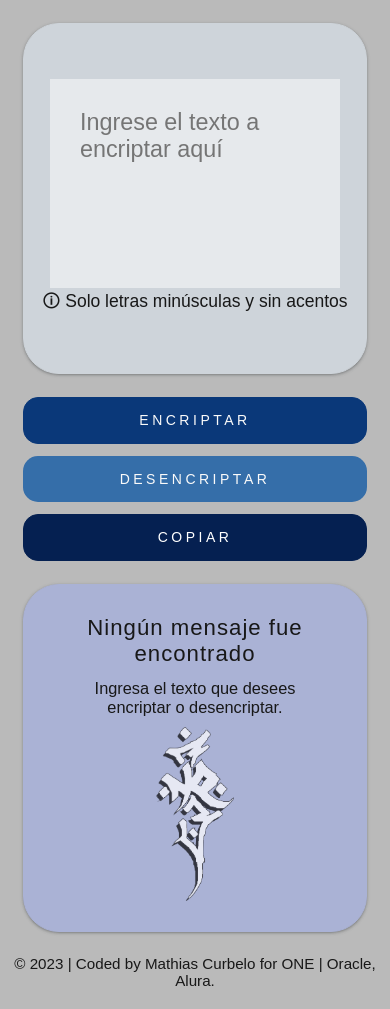
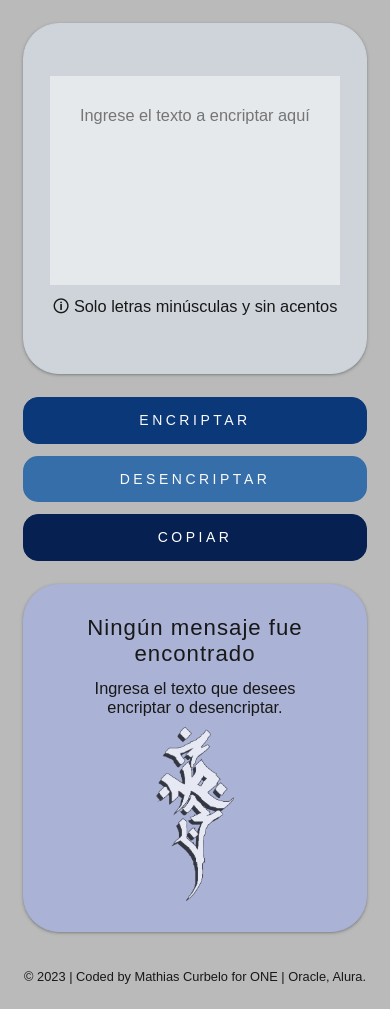
Before and after one commit to na7hk3r/encriptador_javascript, a plain HTML site: page index.html in a window 390 px wide. Drawn offline with Linux system fonts and the light colour scheme; some packages are replaced by stand-ins of ours; a script that the page names is missing.

Commit message:
Mas correcciones pequeñas en responsive

```diff
--- a/stylesheet/media.css
+++ b/stylesheet/media.css
@@ -1,14 +1,23 @@
 /*      Movil       */
 @media screen and (max-width: 480px) {
   .main {
-    height: 100vh;
     width: 100vw;
+    height: 95vh;
   }
 
   .b-encriptar,
   .b-desencriptar,
   .b-copiar {
     width: 100%;
+  }
+
+  .contenedor-izq p {
+    padding-top: 10px;
+    font-size: 1.4em;
+  }
+
+  .input-text::placeholder {
+    font-size: 0.7em;
   }
 
   .contenedor-der {
@@ -18,6 +27,12 @@
 
   footer {
     text-align: center;
+    height: 5vh;
+  }
+
+  footer span {
+    font-size: 1.1em;
+    font-weight: 500;
   }
 }
 
```
